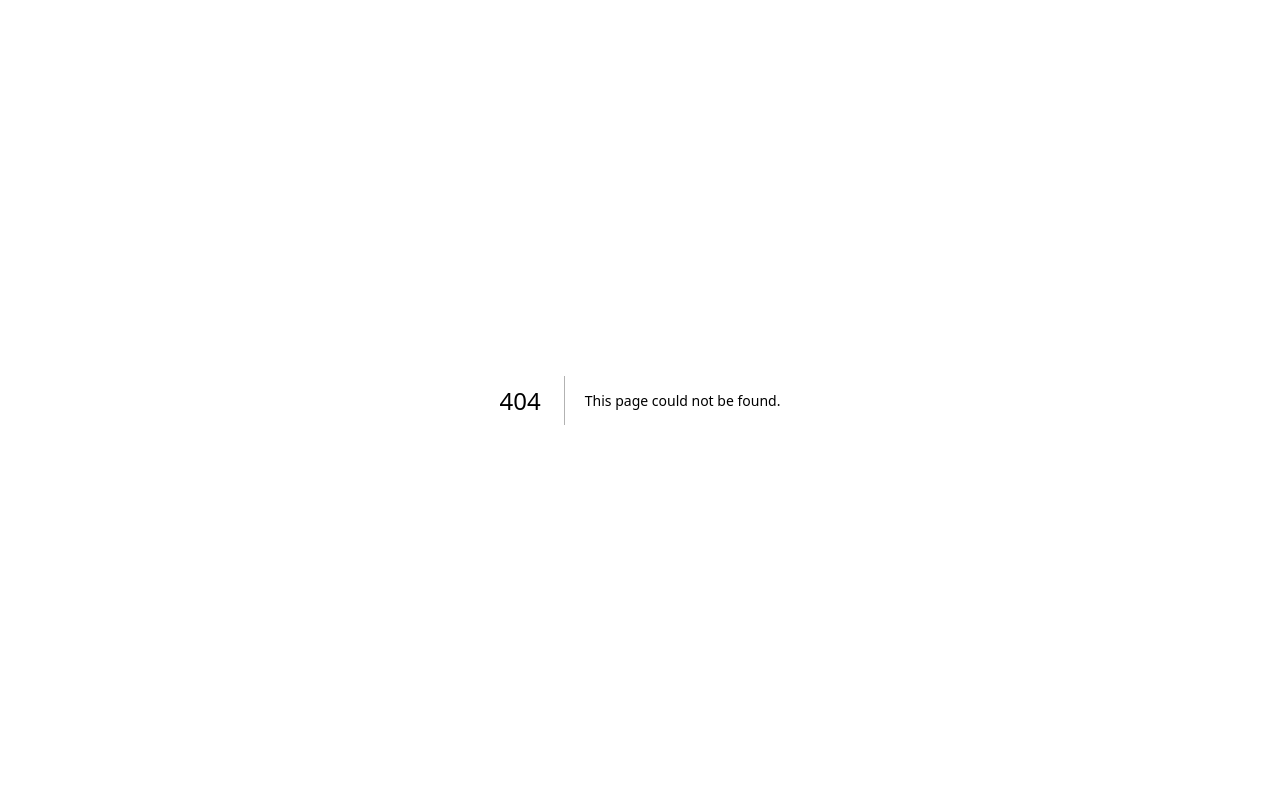
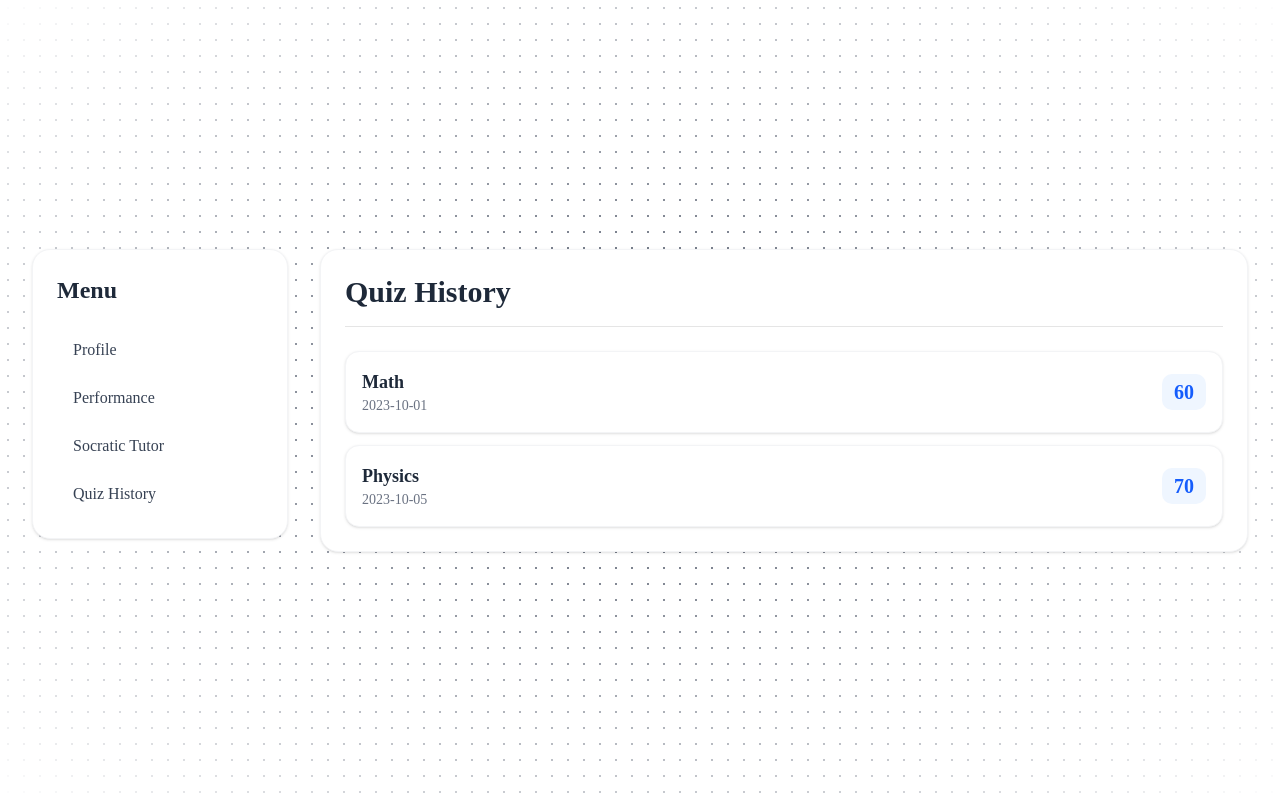
Before and after one commit to DARSHILZZ/wellbeing_agent, a Next.js app in the folder frontend/: page /student/quiz in a window 1280 px wide. Before the commit this address had no page. Built offline with nearby package versions, Linux system fonts and the light colour scheme.

Commit message:
feat: refactor student dashboard into modular sub-pages with a shared sidebar layout and updated global styles.

```diff
--- a/frontend/src/app/layout.tsx
+++ b/frontend/src/app/layout.tsx
@@ -23,7 +23,10 @@ export default function RootLayout({ children }: LayoutProps<"/">) {
       lang="en"
       className={`${geistSans.variable} ${geistMono.variable} h-full antialiased`}
     >
-      <body className="min-h-full flex flex-col">{children}</body>
+      <body className="relative flex min-h-screen w-full items-center justify-center bg-white dark:bg-black bg-[radial-gradient(#6b7280_1px,transparent_1px)] [background-size:16px_16px] dark:bg-[radial-gradient(#a3a3a3_1px,transparent_1px)] antialiased">
+        <div className="absolute inset-0 pointer-events-none flex items-center justify-center bg-white dark:bg-black [mask-image:radial-gradient(ellipse_at_center,transparent_20%,black)] z-0"></div>
+        <main className="relative z-10 w-full flex items-center justify-center h-full min-h-screen">{children}</main>
+      </body>
     </html>
   );
 }
--- a/frontend/src/app/login/page.tsx
+++ b/frontend/src/app/login/page.tsx
@@ -2,9 +2,7 @@ import Link from 'next/link';
 
 export default function Login() {
   return (
-    <div className="relative flex h-screen w-full items-center justify-center bg-white dark:bg-black bg-[radial-gradient(#d1d5db_1px,transparent_1px)] [background-size:16px_16px] dark:bg-[radial-gradient(#525252_1px,transparent_1px)]">
-      <div className="absolute inset-0 pointer-events-none flex items-center justify-center bg-white dark:bg-black [mask-image:radial-gradient(ellipse_at_center,transparent_20%,black)]"></div>
-      <div className="relative z-10 bg-white/90 backdrop-blur p-8 rounded-xl shadow-xl w-96">
+    <div className="relative z-10 bg-white/90 backdrop-blur p-8 rounded-xl shadow-xl w-96 mx-auto">
         <h1 className="text-2xl font-bold mb-6 text-center text-gray-800">AI Tutor Login</h1>
         <div className="space-y-4">
           <Link href="/teacher" className="block w-full text-center bg-blue-600 text-white py-2.5 rounded-lg hover:bg-blue-700 transition-colors font-medium">
@@ -15,6 +13,5 @@ export default function Login() {
           </Link>
         </div>
       </div>
-    </div>
   );
 }
--- /dev/null
+++ b/frontend/src/app/student/chat/page.tsx
@@ -0,0 +1,9 @@
+import SocraticTutor from '@/components/dashboard/SocraticTutor';
+
+export default function ChatPage() {
+  return (
+    <div className="w-full h-[600px] flex flex-col">
+      <SocraticTutor />
+    </div>
+  );
+}
--- /dev/null
+++ b/frontend/src/app/student/layout.tsx
@@ -0,0 +1,20 @@
+import Link from 'next/link';
+
+export default function StudentLayout({ children }: { children: React.ReactNode }) {
+  return (
+    <div className="p-8 w-full max-w-7xl mx-auto flex flex-col lg:flex-row gap-8">
+      <aside className="w-full lg:w-64 bg-white p-6 rounded-2xl shadow-sm border border-gray-100 h-fit">
+        <h2 className="text-2xl font-bold mb-6 text-gray-800">Menu</h2>
+        <nav className="flex flex-col gap-2">
+          <Link href="/student/profile" className="px-4 py-2 rounded-lg hover:bg-gray-50 text-gray-700">Profile</Link>
+          <Link href="/student/performance" className="px-4 py-2 rounded-lg hover:bg-gray-50 text-gray-700">Performance</Link>
+          <Link href="/student/chat" className="px-4 py-2 rounded-lg hover:bg-gray-50 text-gray-700">Socratic Tutor</Link>
+          <Link href="/student/quiz" className="px-4 py-2 rounded-lg hover:bg-gray-50 text-gray-700">Quiz History</Link>
+        </nav>
+      </aside>
+      <main className="flex-1">
+        {children}
+      </main>
+    </div>
+  );
+}
--- a/frontend/src/app/student/page.tsx
+++ b/frontend/src/app/student/page.tsx
@@ -1,47 +1,5 @@
-import fs from 'fs';
-import path from 'path';
-import ShinyText from '@/components/ShinyText';
-import SocraticTutor from '@/components/dashboard/SocraticTutor';
+import { redirect } from 'next/navigation';
 
-
-export default async function StudentDashboard() {
-  const filePath = path.join(process.cwd(), 'data', 'mockDatabase.json');
-  const fileContents = fs.readFileSync(filePath, 'utf8');
-  const data = JSON.parse(fileContents);
-
-  const profile = data.studentProfile;
-
-  return (
-    <div className="p-8 min-h-screen bg-gray-50 flex flex-col lg:flex-row gap-8 max-w-7xl mx-auto">
-      <div className="w-full lg:w-1/3 bg-white p-6 rounded-2xl shadow-sm border border-gray-100 h-fit">
-        <h1 className="text-3xl font-bold mb-6 text-gray-800">Student Dashboard</h1>
-        <div className="space-y-4">
-          <div className="bg-gray-50 p-4 rounded-xl border border-gray-100">
-            <p className="text-gray-700 mb-1"><strong>Name:</strong> {profile.name}</p>
-            <p className="text-gray-700 mb-1"><strong>Grade:</strong> {profile.grade}</p>
-            <p className="text-gray-700"><strong>Overall Performance:</strong> <span className="text-orange-600 font-semibold">{profile.overallPerformance}</span></p>
-          </div>
-
-          <h2 className="text-xl font-semibold mt-8 mb-4 text-gray-800 border-b pb-2">Quiz History</h2>
-          <div className="space-y-3">
-            {profile.quizHistory.map((quiz: any, index: number) => (
-              <div key={index} className="bg-white p-4 rounded-xl border border-gray-100 shadow-sm flex items-center justify-between">
-                <div>
-                  <div className="font-semibold text-gray-800 text-lg">{quiz.subject}</div>
-                  <div className="text-sm text-gray-500">{quiz.date}</div>
-                </div>
-                <div className="text-xl font-bold text-blue-600 bg-blue-50 px-3 py-1 rounded-lg">
-                  {quiz.score}
-                </div>
-              </div>
-            ))}
-          </div>
-        </div>
-      </div>
-
-      <div className="w-full lg:w-2/3 flex flex-col h-[600px]">
-        <SocraticTutor />
-      </div>
-    </div>
-  );
+export default function StudentRoot() {
+  redirect('/student/profile');
 }
--- /dev/null
+++ b/frontend/src/app/student/performance/page.tsx
@@ -0,0 +1,18 @@
+import fs from 'fs';
+import path from 'path';
+
+export default async function PerformancePage() {
+  const filePath = path.join(process.cwd(), 'data', 'mockDatabase.json');
+  const fileContents = fs.readFileSync(filePath, 'utf8');
+  const data = JSON.parse(fileContents);
+  const profile = data.studentProfile;
+
+  return (
+    <div className="bg-white p-6 rounded-2xl shadow-sm border border-gray-100">
+      <h1 className="text-3xl font-bold mb-6 text-gray-800">Performance</h1>
+      <div className="bg-gray-50 p-4 rounded-xl border border-gray-100">
+        <p className="text-gray-700"><strong>Overall Performance:</strong> <span className="text-orange-600 font-semibold">{profile.overallPerformance}</span></p>
+      </div>
+    </div>
+  );
+}
--- /dev/null
+++ b/frontend/src/app/student/profile/page.tsx
@@ -0,0 +1,19 @@
+import fs from 'fs';
+import path from 'path';
+
+export default async function ProfilePage() {
+  const filePath = path.join(process.cwd(), 'data', 'mockDatabase.json');
+  const fileContents = fs.readFileSync(filePath, 'utf8');
+  const data = JSON.parse(fileContents);
+  const profile = data.studentProfile;
+
+  return (
+    <div className="bg-white p-6 rounded-2xl shadow-sm border border-gray-100">
+      <h1 className="text-3xl font-bold mb-6 text-gray-800">Student Profile</h1>
+      <div className="bg-gray-50 p-4 rounded-xl border border-gray-100">
+        <p className="text-gray-700 mb-2"><strong>Name:</strong> {profile.name}</p>
+        <p className="text-gray-700"><strong>Grade:</strong> {profile.grade}</p>
+      </div>
+    </div>
+  );
+}
--- /dev/null
+++ b/frontend/src/app/student/quiz/page.tsx
@@ -0,0 +1,28 @@
+import fs from 'fs';
+import path from 'path';
+
+export default async function QuizPage() {
+  const filePath = path.join(process.cwd(), 'data', 'mockDatabase.json');
+  const fileContents = fs.readFileSync(filePath, 'utf8');
+  const data = JSON.parse(fileContents);
+  const profile = data.studentProfile;
+
+  return (
+    <div className="bg-white p-6 rounded-2xl shadow-sm border border-gray-100">
+      <h1 className="text-3xl font-bold mb-6 text-gray-800 border-b pb-4">Quiz History</h1>
+      <div className="space-y-3 mt-4">
+        {profile.quizHistory.map((quiz: any, index: number) => (
+          <div key={index} className="bg-white p-4 rounded-xl border border-gray-100 shadow-sm flex items-center justify-between">
+            <div>
+              <div className="font-semibold text-gray-800 text-lg">{quiz.subject}</div>
+              <div className="text-sm text-gray-500">{quiz.date}</div>
+            </div>
+            <div className="text-xl font-bold text-blue-600 bg-blue-50 px-3 py-1 rounded-lg">
+              {quiz.score}
+            </div>
+          </div>
+        ))}
+      </div>
+    </div>
+  );
+}
```
